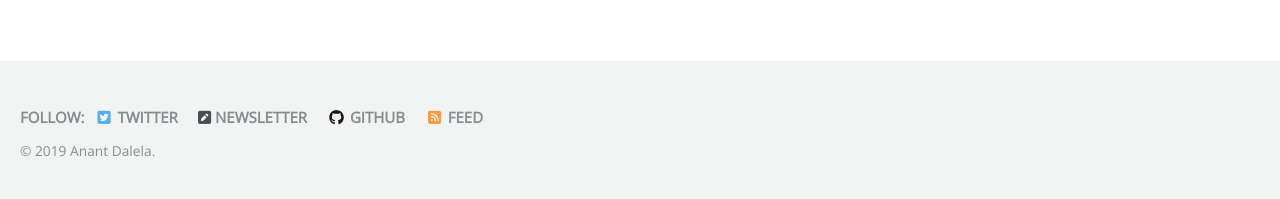
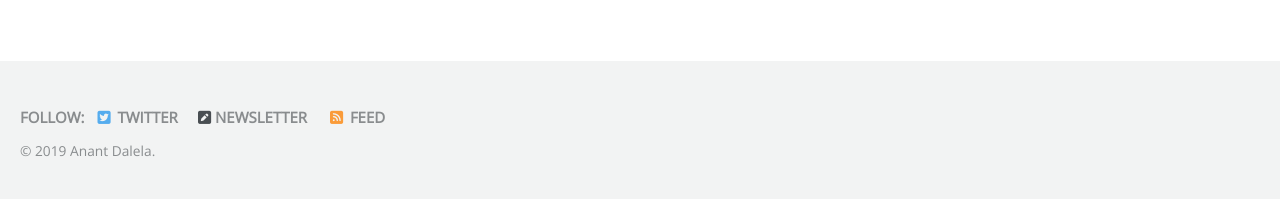
Before and after one commit to anantd/mm-blog, a Jekyll site: the page built from index.html, in a window 1280 px wide and 900 px high, scrolled down 203 px. Shown: the part 698-897 px from the top of the window. Built offline with Jekyll 4.4.1, drawn with Linux system fonts in a browser that asks for light colours; cached includes are drawn as plain includes; nearby versions of some CDN libraries; the list of posts is cut into pages by our own code.

Commit message:
updated footer

```diff
--- a/_config.yml
+++ b/_config.yml
@@ -128,9 +128,6 @@ footer:
     - label: "Newsletter"
       icon: "fas fa-pen-square"
       url: "https://buttondown.email/anant"
-    - label: "GitHub"
-      icon: "fab fa-fw fa-github"
-      url: "https://github.com/anantd"
     - label: "GitLab"
       icon: "fab fa-fw fa-gitlab"
 
```
